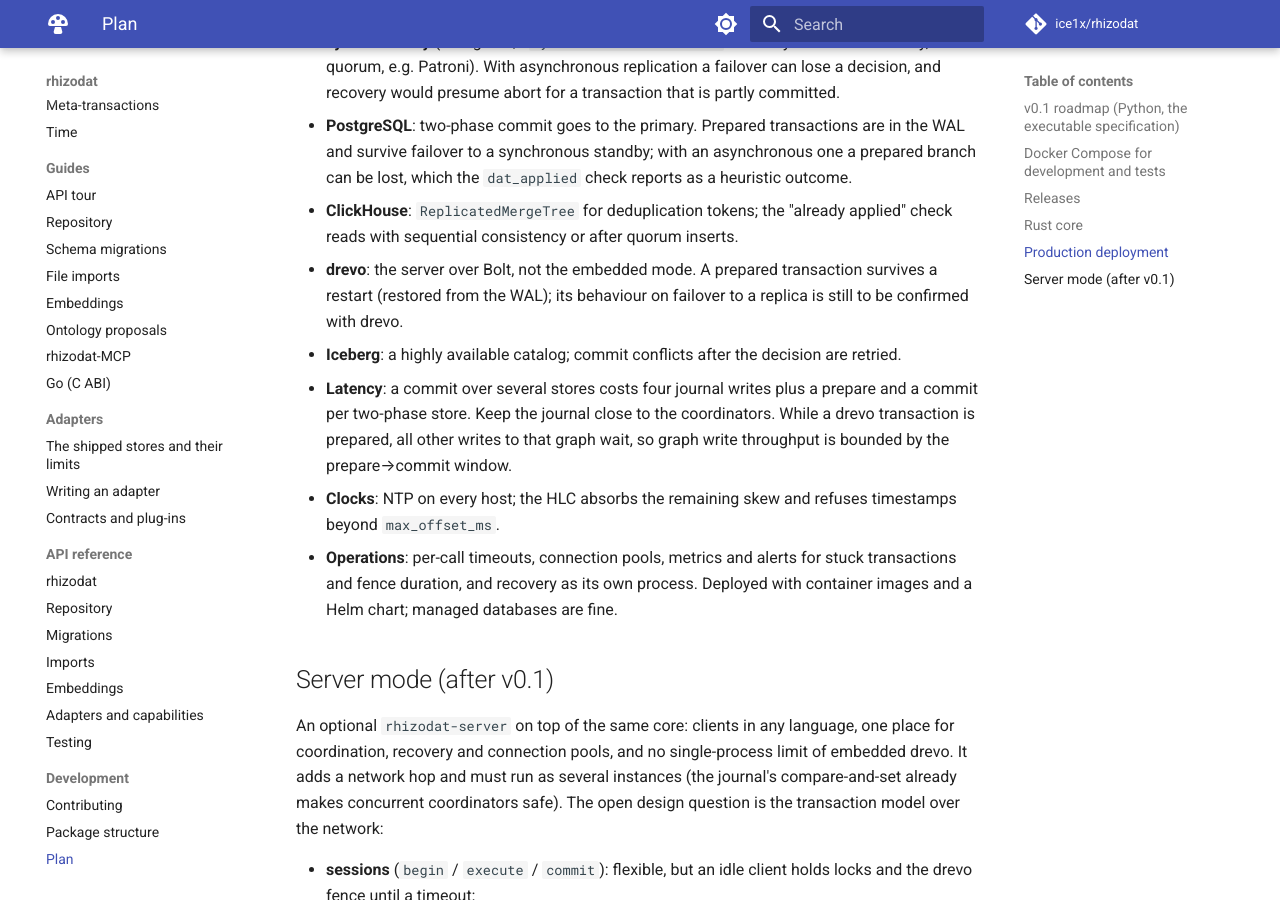
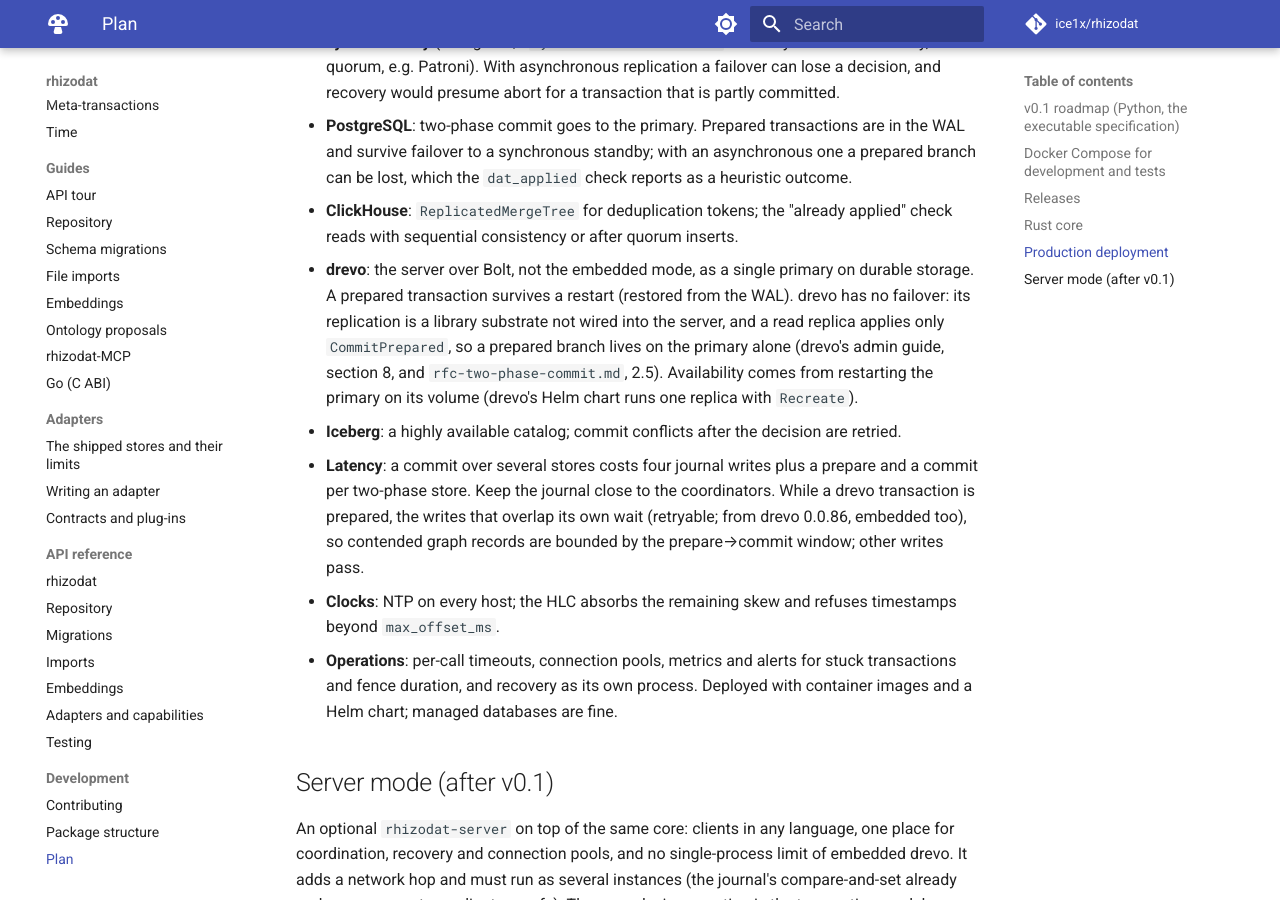
Before and after one commit to ice1x/rhizodat, an MkDocs documentation site: the page built from docs/plan.md, in a window 1280 px wide and 900 px high, scrolled down 10663 px. Built offline with MkDocs 1.6.1 and Material for MkDocs 9.7.7, drawn with Linux system fonts in a browser that asks for light colours; comment, search, counter and statistics services are not loaded.

Commit message:
Docs: drevo's prepared fence and failover in the deployment plan
docs/plan.md, "Production deployment":
- the drevo bullet said its behaviour on failover was still to be
  confirmed. drevo's own docs answer it: replication is a library
  substrate not wired into the server (admin guide, section 8), and a
  read replica applies only CommitPrepared (rfc-two-phase-commit.md,
  2.5), so a prepared branch lives on the primary alone and there is no
  failover. The bullet now says to run a single primary on durable
  storage and restart it on its volume (drevo's Helm chart: one replica,
  Recreate).
- the latency bullet said every other write to the graph waits while a
  drevo transaction is prepared; since drevo 0.0.86 (server and
  embedded) only overlapping writes wait.

docs/development/index.md: the same stale "blocks other writers" note for
the disposable test drevo now says the fence holds back overlapping
writers and that the tests abort prepared dat: branches they find.

```diff
--- a/docs/plan.md
+++ b/docs/plan.md
@@ -506,15 +506,20 @@ guarantees then depend on how each store fails over.
 - **ClickHouse**: `ReplicatedMergeTree` for deduplication tokens; the
   "already applied" check reads with sequential consistency or after quorum
   inserts.
-- **drevo**: the server over Bolt, not the embedded mode. A prepared transaction
-  survives a restart (restored from the WAL); its behaviour on failover to a
-  replica is still to be confirmed with drevo.
+- **drevo**: the server over Bolt, not the embedded mode, as a single primary
+  on durable storage. A prepared transaction survives a restart (restored from
+  the WAL). drevo has no failover: its replication is a library substrate not
+  wired into the server, and a read replica applies only `CommitPrepared`, so
+  a prepared branch lives on the primary alone (drevo's admin guide, section 8,
+  and `rfc-two-phase-commit.md`, 2.5). Availability comes from restarting the
+  primary on its volume (drevo's Helm chart runs one replica with `Recreate`).
 - **Iceberg**: a highly available catalog; commit conflicts after the decision
   are retried.
 - **Latency**: a commit over several stores costs four journal writes plus a
   prepare and a commit per two-phase store. Keep the journal close to the
-  coordinators. While a drevo transaction is prepared, all other writes to that
-  graph wait, so graph write throughput is bounded by the prepare→commit window.
+  coordinators. While a drevo transaction is prepared, the writes that overlap
+  its own wait (retryable; from drevo 0.0.86, embedded too), so contended graph
+  records are bounded by the prepare→commit window; other writes pass.
 - **Clocks**: NTP on every host; the HLC absorbs the remaining skew and refuses
   timestamps beyond `max_offset_ms`.
 - **Operations**: per-call timeouts, connection pools, metrics and alerts for
```
Also changed, not shown: docs/development/index.md (+1 -1 lines).
